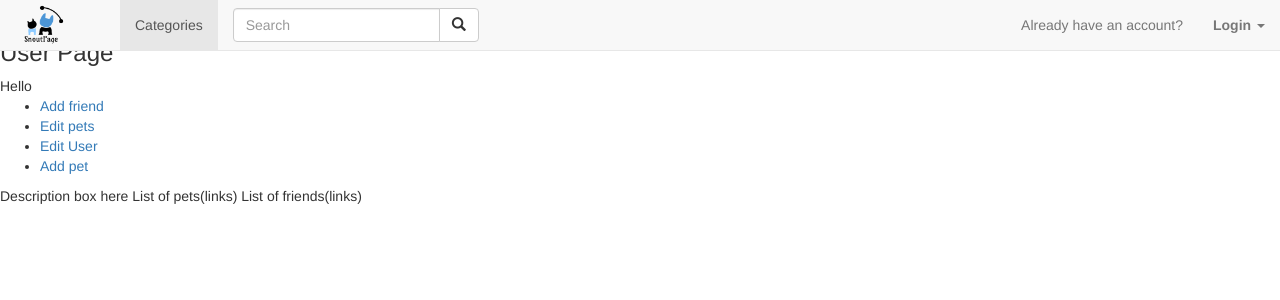
After one commit to BozhanaKoleva/SnoutPage, a Django app: page /user_page/ in a window 1280 px wide. The commit adds this page. Shown: the top 300 px of the page. Run offline with Django 3.2, Linux system fonts and the light colour scheme; some libraries are stand-ins or nearby versions.

Commit message:
userpage - need to add functionality

```diff
--- a/SnoutPage_project/SnoutPage/views.py
+++ b/SnoutPage_project/SnoutPage/views.py
@@ -142,3 +142,11 @@ def search(request):
     result_list = []
 
     return render(request, 'SnoutPage/base.html', {'result_list': result_list})
+
+def user_page(request):
+
+    description =""
+    friend_list=[]
+    pet_list=[]
+
+    return render(request, 'SnoutPage/user_page.html',{})
--- a/SnoutPage_project/SnoutPage_project/urls.py
+++ b/SnoutPage_project/SnoutPage_project/urls.py
@@ -27,5 +27,6 @@ urlpatterns = [
     url(r'^login/$', views.user_login, name = 'index'),
     url(r'^register/$',views.register, name = 'register'),
     url(r'^search/$',views.search, name = 'search'),
+    url(r'^user_page/$',views.user_page, name= 'user_page'),
    # url(r'^connect/(?P<parameter>.+)/(?P<pk>\d+)/$',views.update_friends, name= 'update_friends')
 ]
--- a/SnoutPage_project/templates/SnoutPage/base.html
+++ b/SnoutPage_project/templates/SnoutPage/base.html
@@ -51,7 +51,7 @@
     <ul class="nav navbar-nav navbar-right">
 		<li>
 			<img src="{{ user.socialaccount_set.all.0.get_avatar_url }}" class="img-rounded" id = "userAvatar"> </li>
-		<li><a href == "#">User Profile</a></li> <!-- Link to user profile-->
+		<li><a href = "{% url 'user_page' %}">User Profile</a></li> <!-- Link to user profile-->
 		<li class="dropdown">
 			<a href="#" class="dropdown-toggle" data-toggle="dropdown"><b>Notifications</b> <span class="caret"></span></a> <!-- temp, might remove-->
         </li>
--- /dev/null
+++ b/SnoutPage_project/templates/SnoutPage/user_page.html
@@ -0,0 +1,26 @@
+{% extends 'SnoutPage/base.html' %}
+{% load staticfiles %}
+
+{% block body_block %}
+
+
+
+
+
+
+<h3> User Page </h3>
+Hello {{user.username}}
+
+<ul>
+	<li> <a href = "#" >Add friend </a></li>
+	<li> <a href = "#" >Edit pets </a></li>
+	<li> <a href = "#" >Edit User </a></li>
+	<li> <a href = "#" >Add pet </a></li>
+</ul>
+
+Description box here
+
+List of pets(links)
+
+List of friends(links)
+{% endblock %}
```
Also changed, not shown: SnoutPage_project/db.sqlite3.
